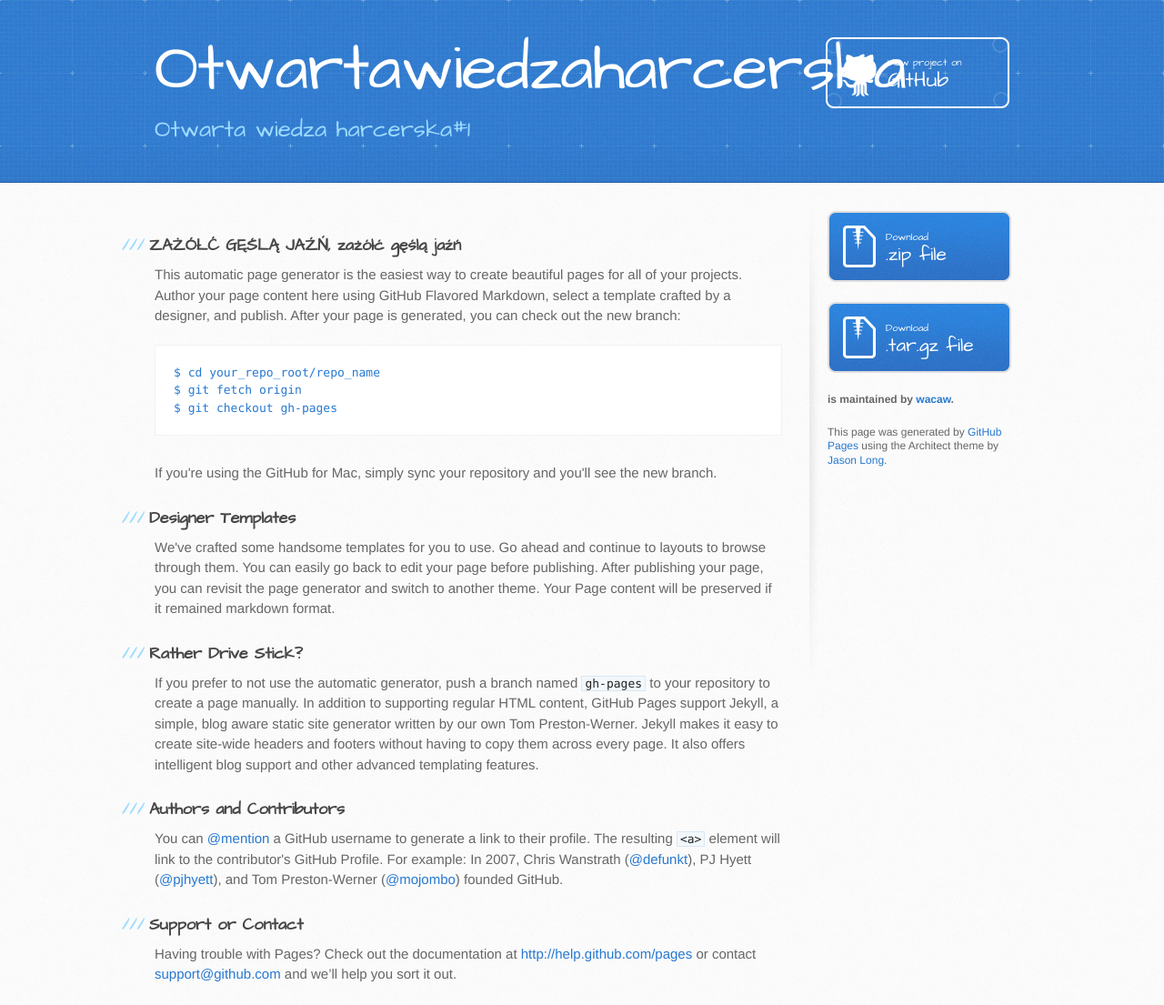
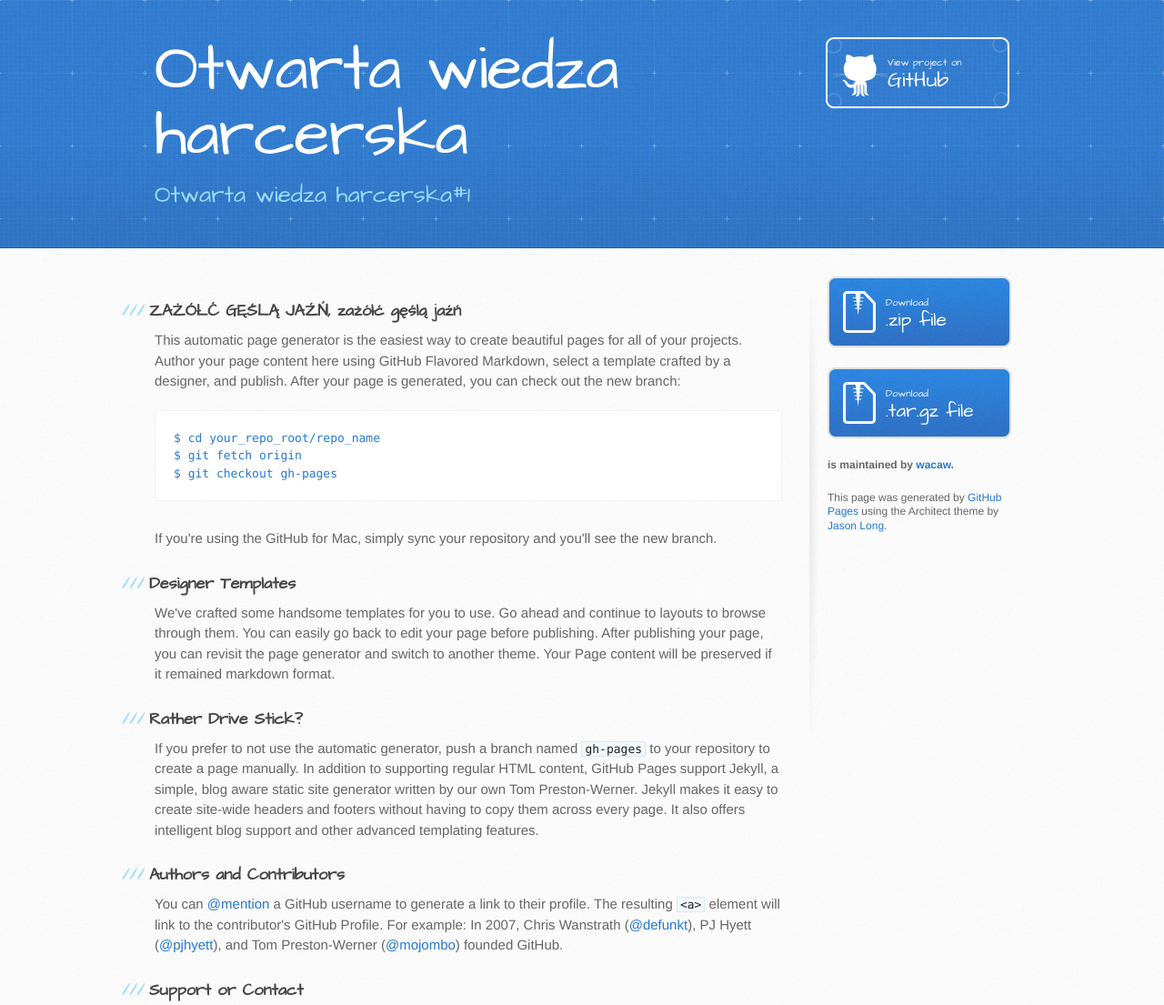
Before and after one commit to wacaw/otwartawiedzaharcerska, a plain HTML site: page index.html in a window 1280 px wide. Shown: the top 1105 px of the page at 91% size. Drawn offline with Linux system fonts and the light colour scheme.

Commit message:
fix tytułu

```diff
--- a/index.html
+++ b/index.html
@@ -19,7 +19,7 @@
   <body>
     <header>
       <div class="inner">
-        <h1>Otwartawiedzaharcerska</h1>
+        <h1>Otwarta wiedza harcerska</h1>
         <h2>Otwarta wiedza harcerska#1</h2>
         <a href="https://github.com/wacaw/otwartawiedzaharcerska" class="button"><small>View project on</small>GitHub</a>
       </div>
```
